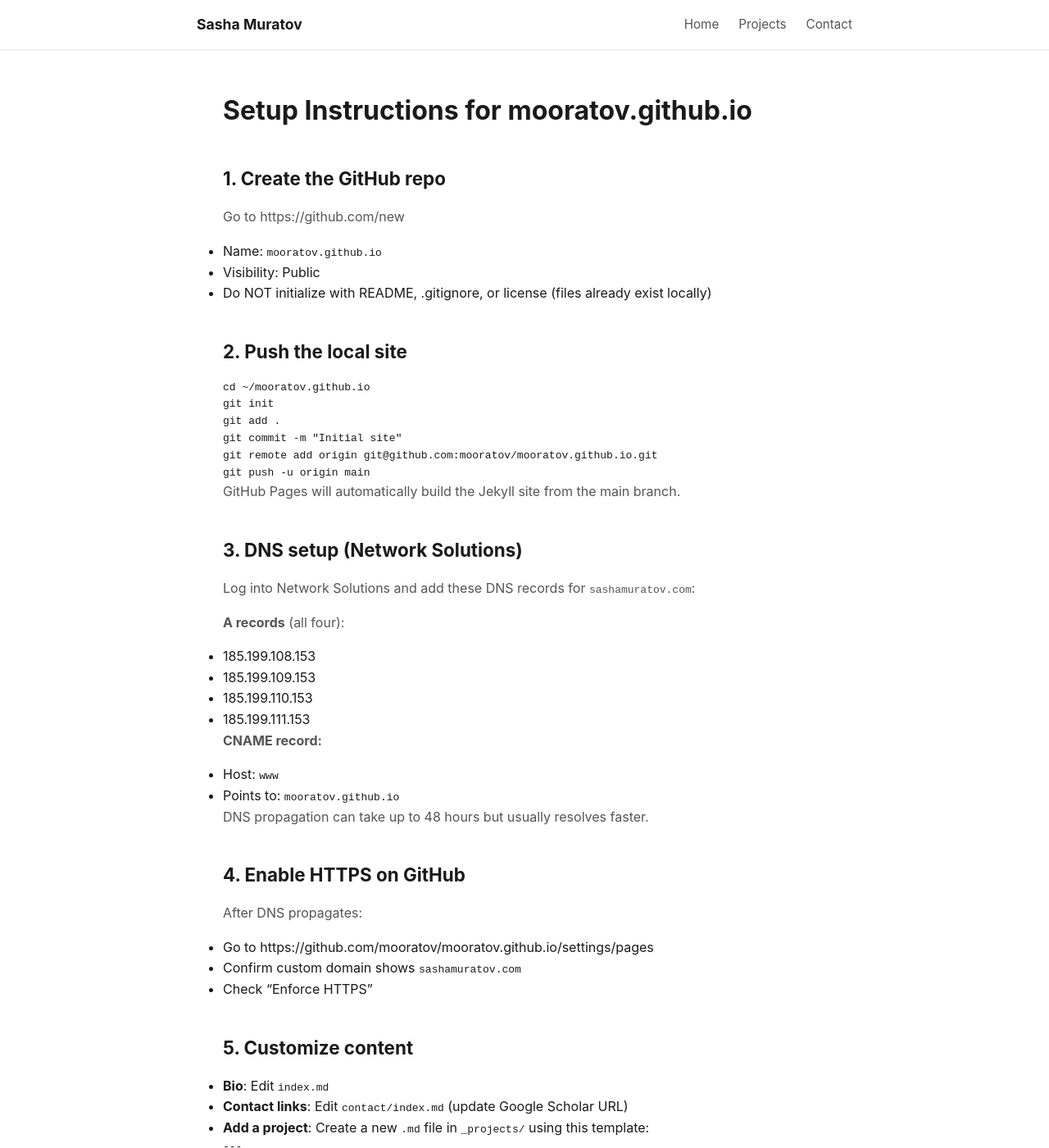
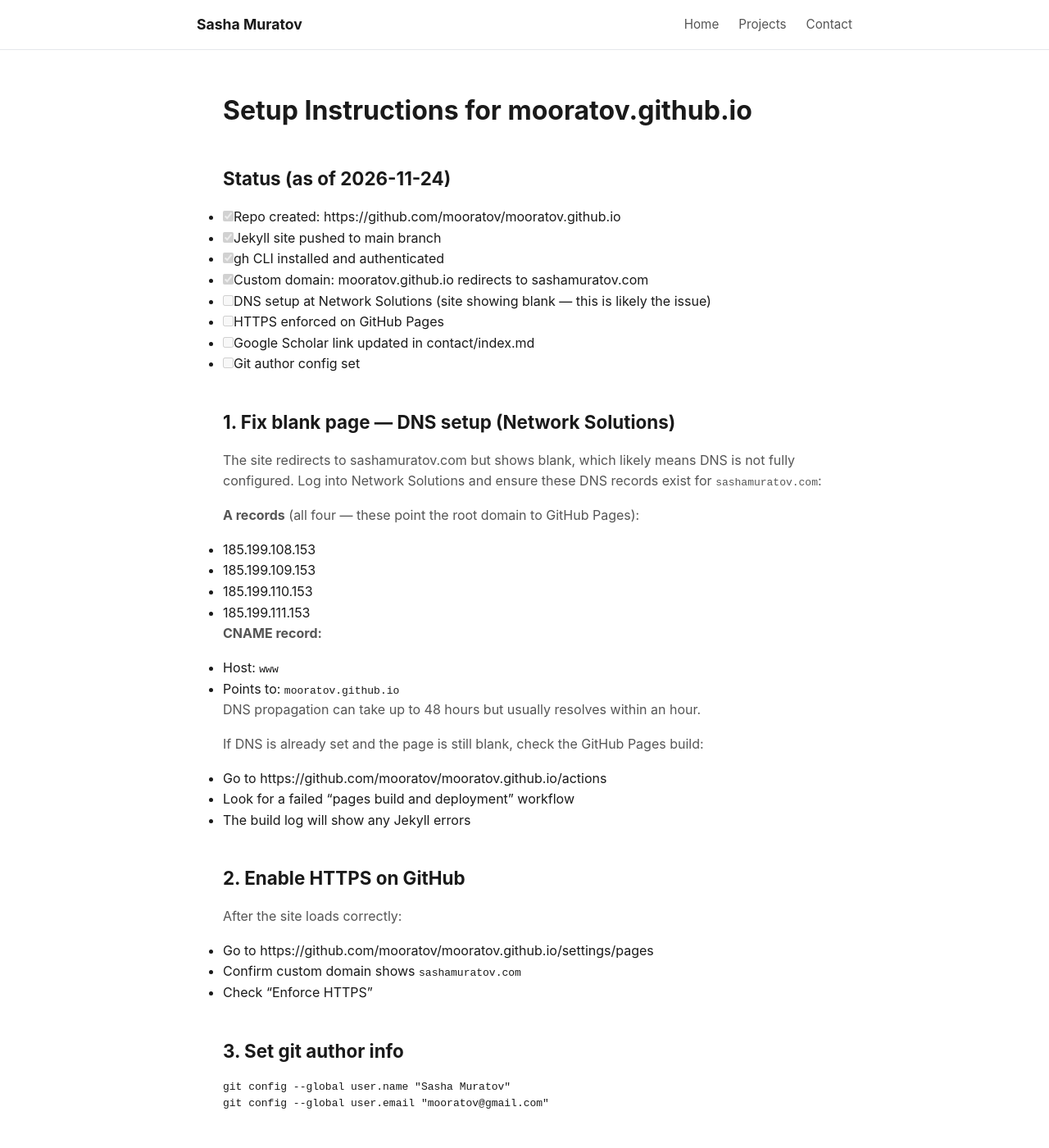
Before and after one commit to mooratov/mooratov.github.io, a Jekyll site: the page built from SETUP_INSTRUCTIONS.md, in a window 1280 px wide and 1400 px high. Shown: the whole window at 82% size. Built offline with Jekyll 4.4.1, drawn with Linux system fonts in a browser that asks for light colours; our own code applies the rules of GitHub Pages for plain Markdown files; some of the changed text lies outside the part shown.

Commit message:
Update setup instructions with current status
Co-Authored-By: Claude Opus 4.6 <noreply@anthropic.com>

````diff
--- a/SETUP_INSTRUCTIONS.md
+++ b/SETUP_INSTRUCTIONS.md
@@ -1,30 +1,23 @@
 # Setup Instructions for mooratov.github.io
 
-## 1. Create the GitHub repo
+## Status (as of 2026-11-24)
 
-Go to https://github.com/new
-- Name: `mooratov.github.io`
-- Visibility: Public
-- Do NOT initialize with README, .gitignore, or license (files already exist locally)
+- [x] Repo created: https://github.com/mooratov/mooratov.github.io
+- [x] Jekyll site pushed to main branch
+- [x] gh CLI installed and authenticated
+- [x] Custom domain: mooratov.github.io redirects to sashamuratov.com
+- [ ] DNS setup at Network Solutions (site showing blank — this is likely the issue)
+- [ ] HTTPS enforced on GitHub Pages
+- [ ] Google Scholar link updated in contact/index.md
+- [ ] Git author config set
 
-## 2. Push the local site
+## 1. Fix blank page — DNS setup (Network Solutions)
 
-```bash
-cd ~/mooratov.github.io
-git init
-git add .
-git commit -m "Initial site"
-git remote add origin git@github.com:mooratov/mooratov.github.io.git
-git push -u origin main
-```
+The site redirects to sashamuratov.com but shows blank, which likely means DNS
+is not fully configured. Log into Network Solutions and ensure these DNS records
+exist for `sashamuratov.com`:
 
-GitHub Pages will automatically build the Jekyll site from the main branch.
-
-## 3. DNS setup (Network Solutions)
-
-Log into Network Solutions and add these DNS records for `sashamuratov.com`:
-
-**A records** (all four):
+**A records** (all four — these point the root domain to GitHub Pages):
 - 185.199.108.153
 - 185.199.109.153
 - 185.199.110.153
@@ -34,16 +27,30 @@ Log into Network Solutions and add these DNS records for `sashamuratov.com`:
 - Host: `www`
 - Points to: `mooratov.github.io`
 
-DNS propagation can take up to 48 hours but usually resolves faster.
+DNS propagation can take up to 48 hours but usually resolves within an hour.
 
-## 4. Enable HTTPS on GitHub
+If DNS is already set and the page is still blank, check the GitHub Pages build:
+- Go to https://github.com/mooratov/mooratov.github.io/actions
+- Look for a failed "pages build and deployment" workflow
+- The build log will show any Jekyll errors
 
-After DNS propagates:
+## 2. Enable HTTPS on GitHub
+
+After the site loads correctly:
 - Go to https://github.com/mooratov/mooratov.github.io/settings/pages
 - Confirm custom domain shows `sashamuratov.com`
 - Check "Enforce HTTPS"
 
-## 5. Customize content
+## 3. Set git author info
+
+```bash
+git config --global user.name "Sasha Muratov"
+git config --global user.email "mooratov@gmail.com"
+```
+
+## 4. Customize content
+
+The local repo is at `~/mooratov.github.io-repo/`.
 
 - **Bio**: Edit `index.md`
 - **Contact links**: Edit `contact/index.md` (update Google Scholar URL)
@@ -64,16 +71,15 @@ Write the full project description here in Markdown.
 
 Projects automatically appear on the home page and projects listing.
 
-## 6. Optional: Install GitHub CLI
-
+After editing, push changes:
 ```bash
-brew install gh
-gh auth login
+cd ~/mooratov.github.io-repo
+git add .
+git commit -m "Description of changes"
+git push
 ```
 
-This lets Claude Code create repos, push, and manage GitHub from the terminal.
-
-## 7. Optional: Streamlit demos
+## 5. Optional: Streamlit demos
 
 For interactive project demos:
 1. Create a separate repo for the Streamlit app
````
